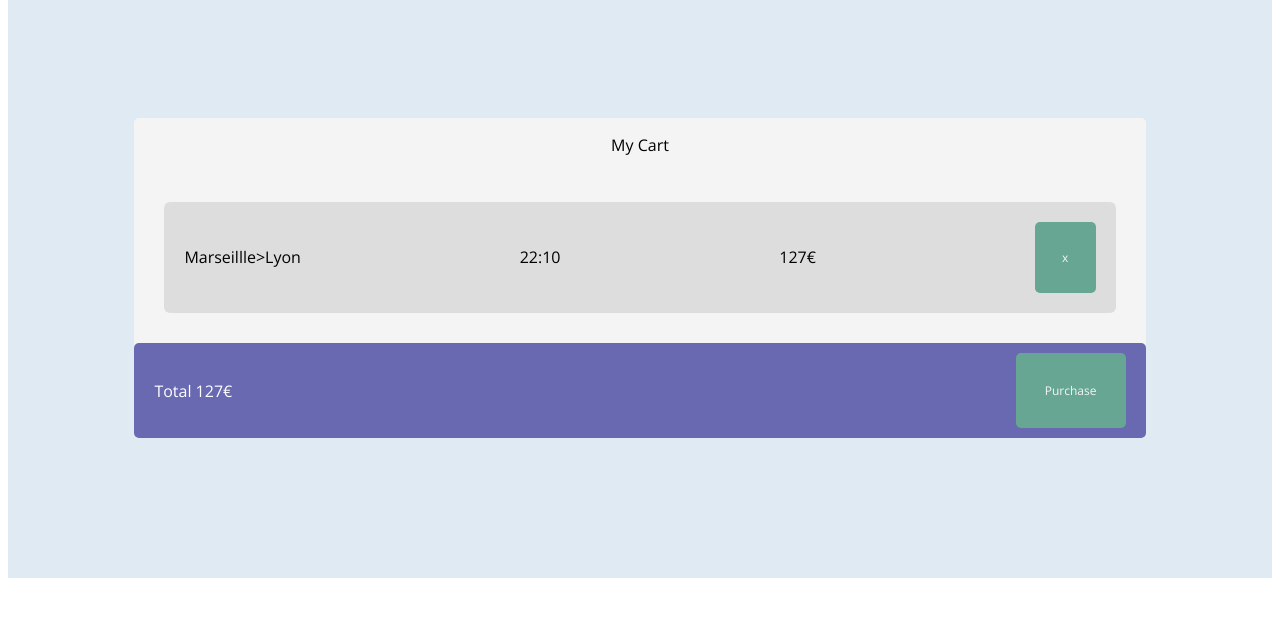
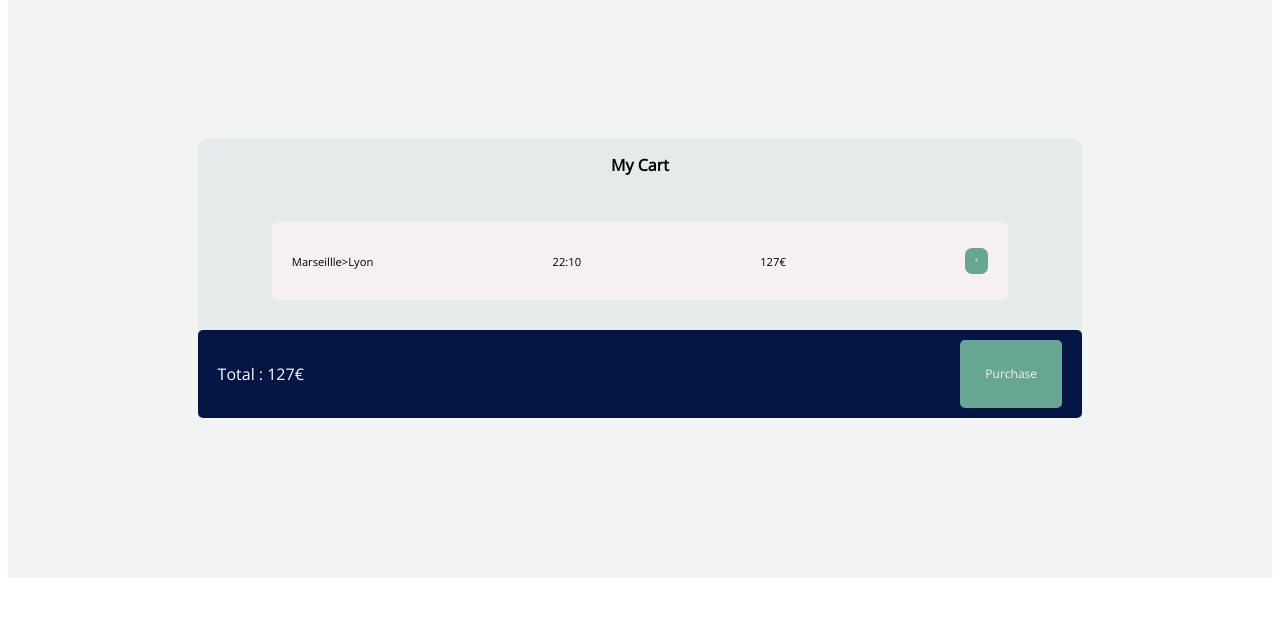
Before and after one commit to momollito/tickethackfrontend, a website: page paner.html in a window 1280 px wide. Shown: the part 73-690 px from the top of the page. Drawn offline with nearby package versions, Linux system fonts and the light colour scheme.

Commit message:
bug fixed & template purchase finish

```diff
--- a/bookings.css
+++ b/bookings.css
@@ -32,7 +32,7 @@
 .container_card {
     height: 600px;
     width: 100%;
-    background-color: rgb(190, 190, 190);
+    background-color: #e5ebea;
     display: flex;
     justify-content: center;
     align-items: center;
@@ -40,7 +40,7 @@
 
 
 .booking_list {
-    background-color: rgb(236, 236, 236);
+    background-color: #e5ebea;
     display: flex;
     flex-direction: column;
     padding: 10px;
--- a/cart.css
+++ b/cart.css
@@ -32,7 +32,7 @@
 .container_card {
     height: 600px;
     width: 100%;
-    background-color: rgb(190, 190, 190);
+    background-color: #e5ebea;
     display: flex;
     justify-content: center;
     align-items: center;
@@ -40,7 +40,7 @@
 
 
 .booking_list {
-    background-color: rgb(236, 236, 236);
+    background-color: #e5ebea;
     display: flex;
     flex-direction: column;
     padding: 10px;
--- a/paner.css
+++ b/paner.css
@@ -2,6 +2,12 @@
     overflow: hidden;
 background-color: #ffffff;
 position: relative;
+}
+
+h3 {
+    text-align: center;
+    font: 1em "Open Sans", sans-serif;
+    font-weight: bolder;
 }
 
 
@@ -13,7 +19,7 @@ position: relative;
 }
 
 p {
-    font-family: "Open Sans", sans-serif;
+    font: 0.7em "Open Sans", sans-serif;
 }
 
 .btn-menu {
@@ -41,28 +47,41 @@ p {
     text-decoration: none;
 }
 
+
 .container_purchase {
     height: 600px;
-    background-color: rgb(224, 234, 243);
+    background-color: #F2F4F3;
+    display: flex;
+    flex-direction: column;
+    justify-content: center;
+
+}
+
+
+.background-purchase {
+    margin-left: 15%;
+    margin-right: 15%;
+    background-color: #e5ebea;
+    border-radius: 10px;
     display: flex;
     flex-direction: column;
     justify-content: center;
 }
 
-.bracket {
-    background-color: rgb(244, 244, 244);
+.row {
     display: flex;
     flex-direction: column;
     justify-content: space-between;
     border-radius: 5px;
-    margin-right: 10%;
-    margin-left: 10%;
+    margin-right: 5%;
+    margin-left: 5%;
 }
 
-.journey {
-    background-color: rgb(221, 221, 221);
+.text_container {
+    background-color: #F6F1F0;
     display: flex;
     flex-direction: row;
+    align-items: center;
     justify-content: space-between;
     padding: 20px;
     margin: 30px;
@@ -85,13 +104,24 @@ p {
 }
 
 .footer_journey {
-    background-color: rgb(105, 105, 178);
+    background-color: #051544;
     display: flex;
     flex-direction: row;
+    align-items: center;
     justify-content: space-between;
     border-radius: 5px;
     padding: 10px 20px 10px 20px;
     color: #ffffff;
+    font: 1em "Open Sans", sans-serif;
+}
+
+.delete {
+    background-color: #66A692;
+    padding: 8px 10px 10px 10px;
+    text-align: center;
+    border-radius: 7px;
+    font: 0.3em "Open Sans", sans-serif;
+    color: rgb(255, 255, 255);
 }
 
 .logo_title {
@@ -110,7 +140,7 @@ p {
 .container_card {
     height: 600px;
     width: 100%;
-    background-color: rgb(190, 190, 190);
+    background-color: rgb(255, 254, 254);
     display: flex;
     justify-content: center;
     align-items: center;
--- a/paner.html
+++ b/paner.html
@@ -26,20 +26,27 @@
         </div>
 
 <div class="container_purchase">
-    <div class="bracket">
-      <p>My Cart</p>
-      <div class="journey">
+
+  <div class="background-purchase">
+    <h3>My Cart</h3>
+
+      <div class="row">
+        <div class="text_container">
             <p>Marseillle>Lyon</p>
             <p>22:10</p>
             <p>127€</p>
-          <button type="button" id="btn-search">x</button>
+            <span class="delete">x</span>
         </div>
+      </div>
+
+
         <div class="footer_journey">
-          <p>Total 127€</p>
+          <div id="total-msg">
+            <span>Total : <span id="count"></span>127€</span>
+          </div>
           <button type="button" id="btn-search">Purchase</button>
         </div>
     </div>
-
 </div>
 
 
```
Also changed, not shown: cart.html (+1 -1 lines), script.js (+11 -0 lines). Lines whose indentation alone changed are shown as unchanged.
